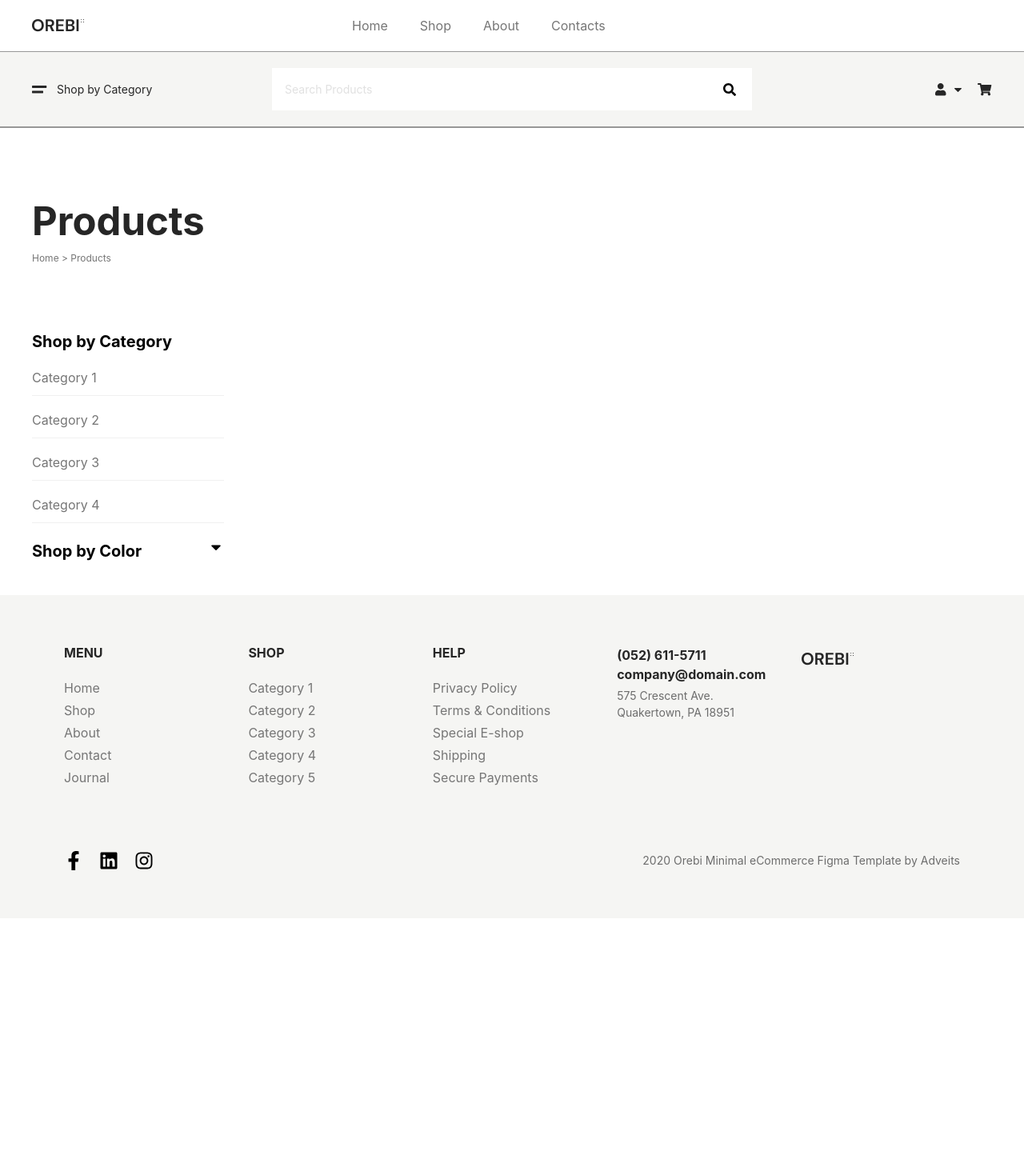
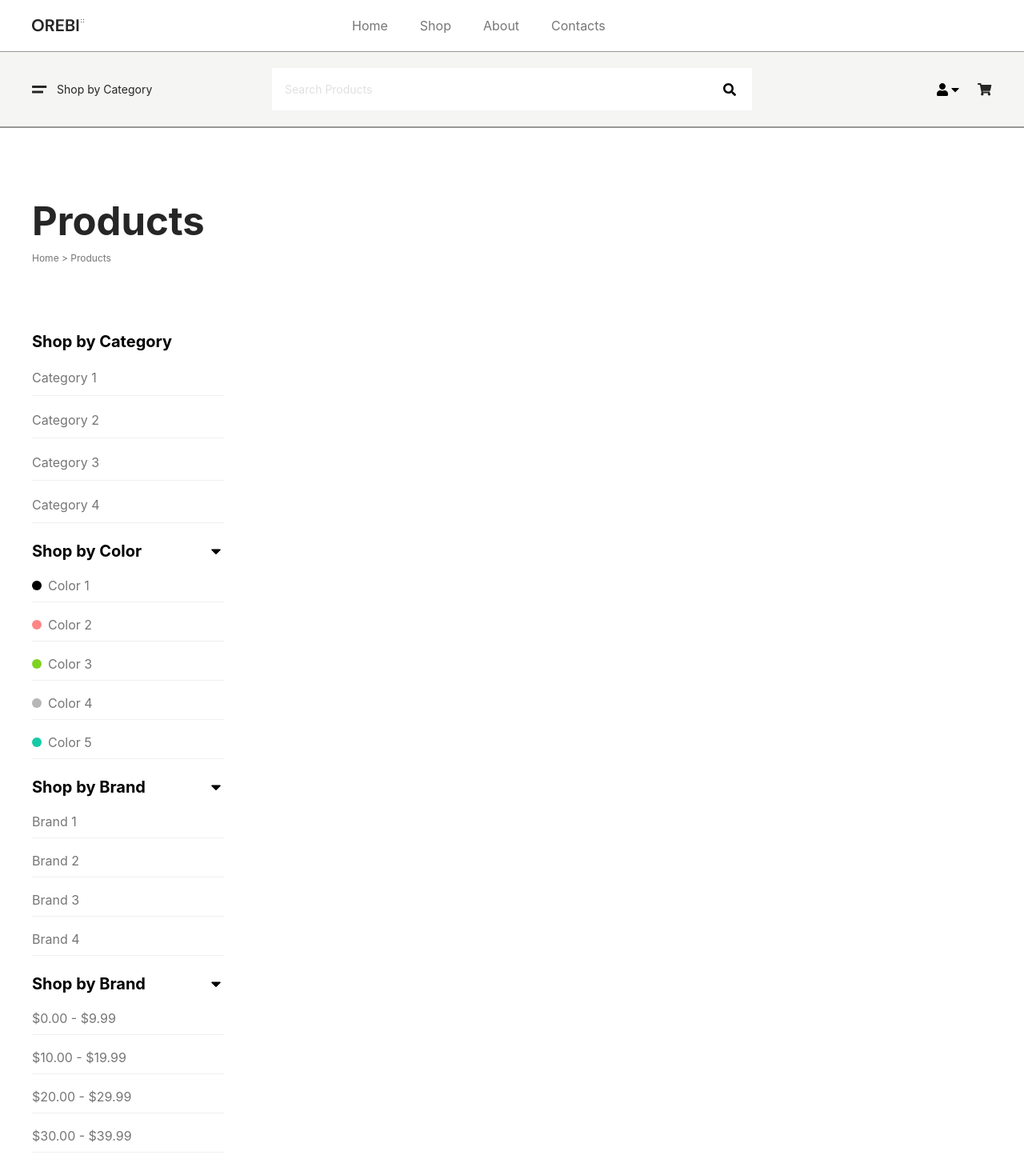
Before and after one commit to sumaiya-hassan-code/OrebiMain, a React (Vite) app: page /Shop in a window 1280 px wide. Shown: the top 1459 px of the page at 80% size. Before the commit the page ends 1148 px from the top, so only its background shows below. Built offline with nearby package versions, Linux system fonts and the light colour scheme.

Commit message:
Update website

```diff
--- a/src/Layouts/Header.jsx
+++ b/src/Layouts/Header.jsx
@@ -3,7 +3,7 @@ import Flex from "../Components/flex"
 import Image from "../Components/Image"
 import logo from "../assets/OREBI©.png"
 import { Link } from "react-router-dom"
-import { FaSearch } from "react-icons/fa";
+import { FaSearch, FaCaretUp, FaCaretDown, FaUser } from "react-icons/fa";
 import { useState, useRef, useEffect } from "react"
 import { ImCross } from "react-icons/im";
 
@@ -100,11 +100,9 @@ const Header = () => {
                         <div
                         ref={userRef}
                         onClick={() => setShowUser(!showUser)}
-                        className="relative">
-                            <svg xmlns="http://www.w3.org/2000/svg" width="33" height="16" viewBox="0 0 33 16" fill="none">
-                            <path fill-rule="evenodd" clip-rule="evenodd" d="M10.5953 3.85284C10.5953 5.98094 8.87057 7.70569 6.74248 7.70569C4.61438 7.70569 2.88963 5.98094 2.88963 3.85284C2.88963 1.72475 4.61438 0 6.74248 0C8.87057 0 10.5953 1.72475 10.5953 3.85284ZM8.93679 8.6689H9.43946C11.6729 8.6689 13.485 10.4809 13.485 12.7144V13.9666C13.485 14.7642 12.8378 15.4114 12.0401 15.4114H1.44482C0.647157 15.4114 0 14.7642 0 13.9666V12.7144C0 10.4809 1.81204 8.6689 4.04549 8.6689H4.54816C5.2194 8.97592 5.95987 9.1505 6.74248 9.1505C7.52508 9.1505 8.26856 8.97592 8.93679 8.6689Z" fill="#262626"/>
-                            <path d="M24.6056 6H32.3944C32.9333 6 33.2027 6.63741 32.8213 7.01097L28.9283 10.8266C28.6922 11.0578 28.3078 11.0578 28.0717 10.8266L24.1787 7.01097C23.7973 6.63741 24.0667 6 24.6056 6Z" fill="#262626"/>
-                            </svg>
+                        className="relative flex ">
+                            <FaUser />
+                            {showUser ?  <FaCaretUp /> : <FaCaretDown  />   }
                             {showUser && (
                             <div className="absolute top-10 -left-30 flex flex-col items-center">
                                 <Link to={"/"}><div className="bg-[#2B2B2B] text-white text-[14px] font-bold px-9 py-5">My Account</div></Link>
--- a/src/Layouts/Sidebar.jsx
+++ b/src/Layouts/Sidebar.jsx
@@ -5,13 +5,22 @@ import { FaCaretUp, FaCaretDown  } from "react-icons/fa";
 const Sidebar = () => {
 
   const[showColor, setShowColor] = useState(true)
+  const[showBrand, setShowBrand] = useState(true)
+  const[showPrice, setShowPrice] = useState(true)
 
-  // const colors =[
-  //   {},
-  //   {},
-  //   {},
-  //   {},
-  // ]
+
+  const Price = ["$0.00 - $9.99", "$10.00 - $19.99", "$20.00 - $29.99", "$30.00 - $39.99", "$40.00 - $69.99"]
+
+
+  const brands = ["Brand 1", "Brand 2", "Brand 3", "Brand 4"];
+
+  const colors =[
+    {name: "Color 1" , hex:"#000000" },
+    {name: "Color 2" , hex:"#FF8686" },
+    {name: "Color 3" , hex:"#7ED321" },
+    {name: "Color 4" , hex:"#B6B6B6" },
+    {name: "Color 5" , hex:"#15CBA5" },
+  ]
 
 
 
@@ -27,16 +36,71 @@ const Sidebar = () => {
           <li className=" group flex justify-between items-center border-b border-[#F0F0F0] py-2">Category 4 <span className="font-bold text-xl opacity-0 group-hover:opacity-100 transition-all duration-300">+</span></li>
         </ul>
       </div>
+
+      {/* Shop by color */}
+
       <div className="mt-5">
         <div
         onClick={() => setShowColor(!showColor)}
-        className="text-[20px] font-bold flex justify-between">
+        className="text-[20px] font-bold flex items-center justify-between">
         Shop by Color
         {showColor ?  <FaCaretDown  /> : <FaCaretUp />   }
         </div>
+        {showColor &&  (
+          <ul className="flex flex-col gap-y-2 mt-2 text-[16px] text-[#767676]">
+            {colors.map((color, index) => (
+              <li key={index} className="group flex items-center gap-x-2 border-b border-[#F0F0F0] py-2">
+                <span className="w-3 h-3 rounded-full border-none"
+                style={{background:color.hex}}></span>
+                <span>{color.name}</span>
+              </li>
+            ))}
+          </ul>
+        )}
       </div>
 
+      {/* Shop by Brand */}
+
+      <div className="mt-5">
+        <div
+        onClick={() => setShowBrand(!showBrand)}
+        className="text-[20px] font-bold flex items-center justify-between">
+        Shop by Brand
+        {showBrand ?  <FaCaretDown  /> : <FaCaretUp />   }
+        </div>
+        {showBrand &&  (
+          <ul className="flex flex-col gap-y-2 mt-2 text-[16px] text-[#767676]">
+            {brands.map((brands, index) => (
+              <li key={index} className="group flex items-center gap-x-2 border-b border-[#F0F0F0] py-2">
+                {brands}
+              </li>
+            ))}
+          </ul>
+        )}
+      </div>
     </div>
+
+    {/* Shop by Price */}
+
+      <div className="mt-5">
+        <div
+        onClick={() => setShowPrice(!showPrice)}
+        className="text-[20px] font-bold flex items-center justify-between">
+        Shop by Brand
+        {showPrice ?  <FaCaretDown  /> : <FaCaretUp />   }
+        </div>
+        {showPrice &&  (
+          <ul className="flex flex-col gap-y-2 mt-2 text-[16px] text-[#767676]">
+            {Price.map((Price, index) => (
+              <li
+              key={index}
+              className="group flex items-center gap-x-2 border-b border-[#F0F0F0] py-2">
+              {Price}
+              </li>
+            ))}
+          </ul>
+        )}
+      </div>
     </>
   )
 }
```
